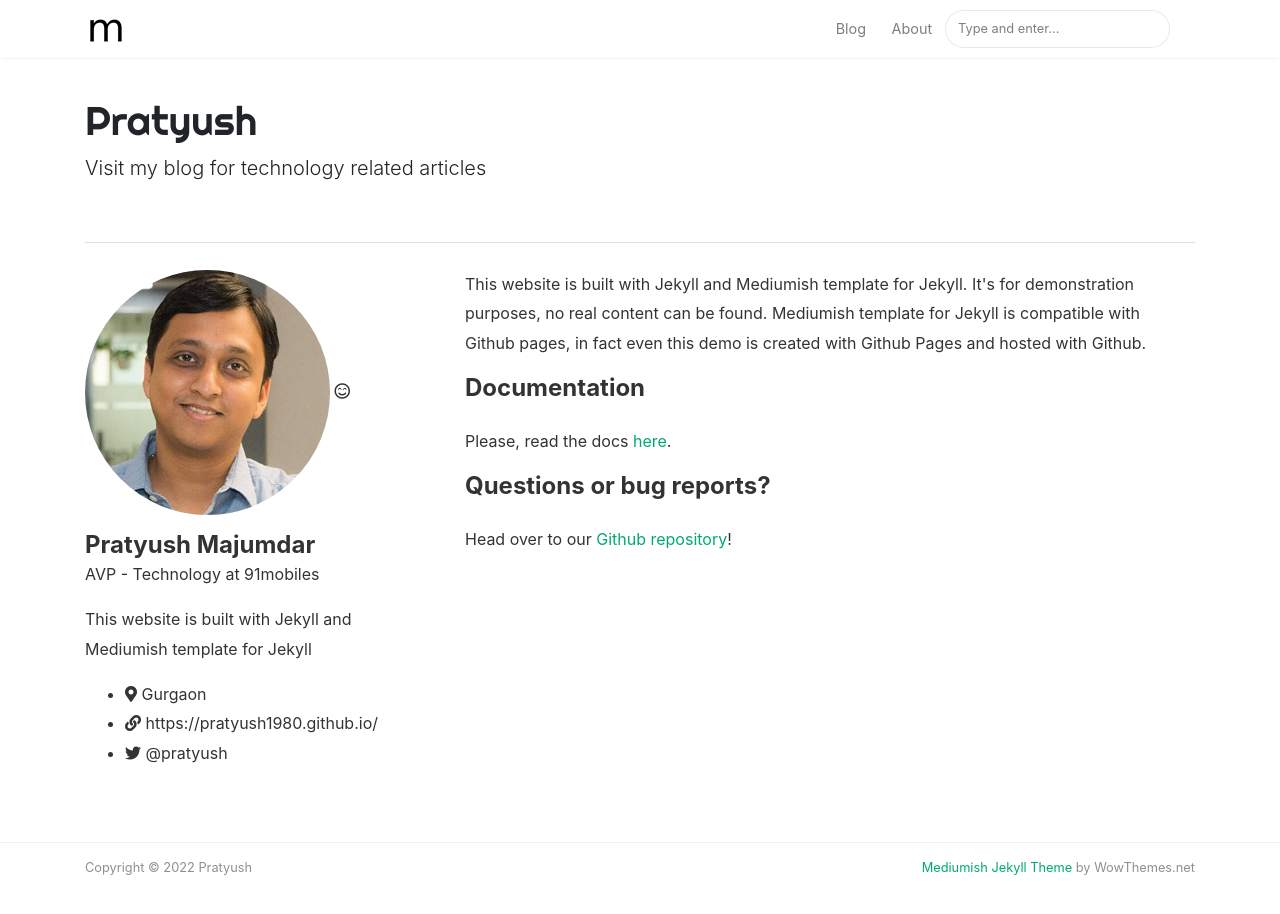
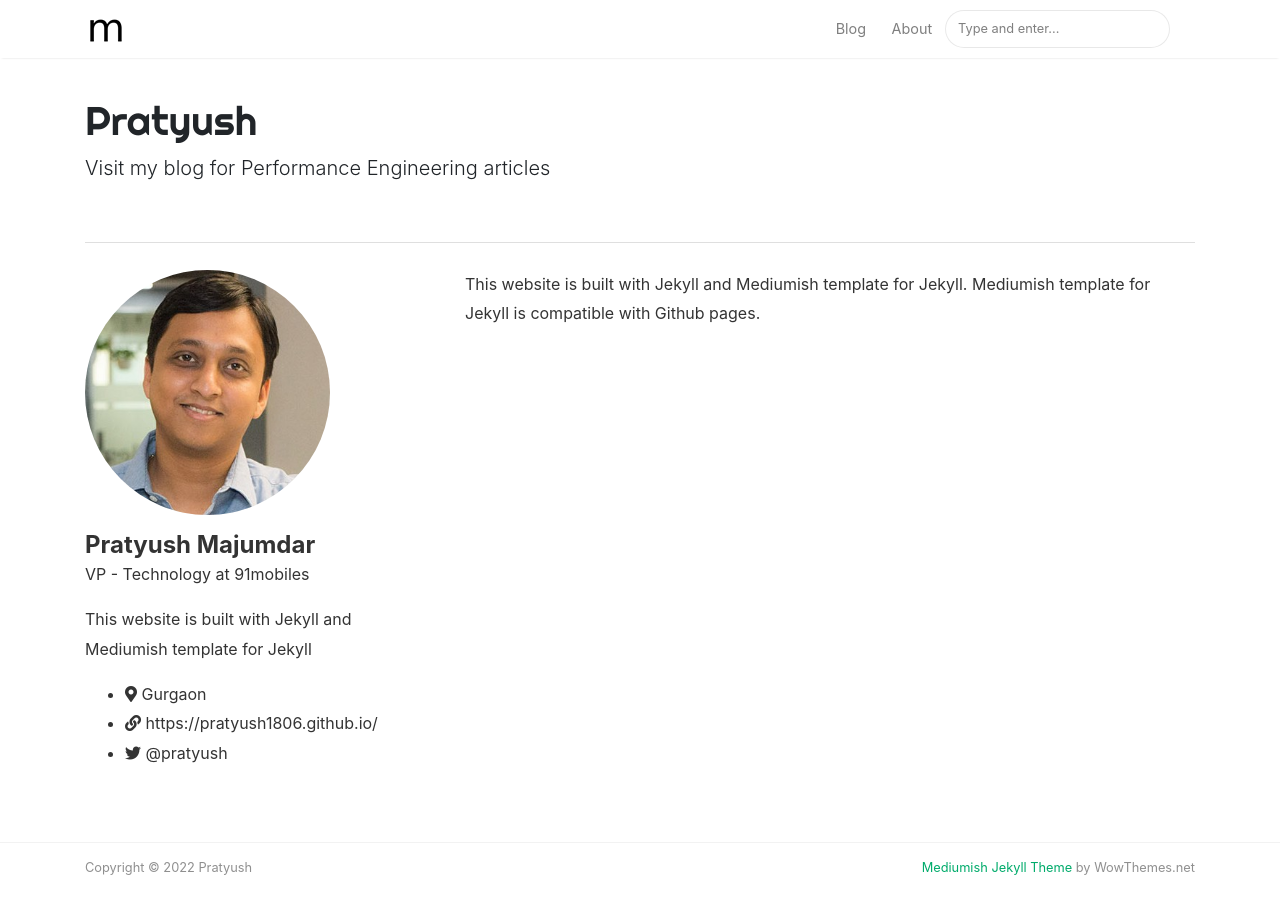
Before and after one commit to pratyush1806/pratyush1806.github.io, a Jekyll site: the page built from _pages/about.md, in a window 1280 px wide and 951 px high. Shown: the top 914 px of the window. Built offline with Jekyll 4.4.1, drawn with Linux system fonts in a browser that asks for light colours; nearby versions of some CDN libraries.

Commit message:
Changed Username and added Disqus

```diff
--- a/_config.yml
+++ b/_config.yml
@@ -1,12 +1,12 @@
 # Site
 name: "Pratyush"
 title: "pratyush"
-description: "Visit my blog for technology related articles"
+description: "Visit my blog for Performance Engineering articles"
 logo: 'assets/images/logo.png'
 favicon: 'assets/images/logo.png'
 baseurl: /
 google_analytics: 'XX-00000000-0'
-disqus: 'demowebsite'
+disqus: 'pratyush1806'
 #mailchimp-list: 'https://wowthemes.us11.list-manage.com/subscribe/post?u=8aeb20a530e124561927d3bd8&amp;id=8c3d2d214b'
 include: ["_pages"]
 permalink: /:title/
@@ -18,7 +18,7 @@ authors:
     display_name: Pratyush Majumdar
     gravatar: 4687f9747f79851480efcea1194cfa19
     email: pratyush.majumdar@gmail.com
-    web: https://pratyush1980.github.io
+    web: https://pratyush1806.github.io
     twitter: https://twitter.com/_pratyush
     description: "You are currently previewing Mediumish demo, a Jekyll template compatible with Github pages."
 
--- a/_pages/about.md
+++ b/_pages/about.md
@@ -10,18 +10,17 @@ comments: false
       <section class="left-section">
          <div class="img-box">
             <img src="{{site.baseurl}}/assets/images/profile.jpg" alt="user-img">
-            <a class="upload-img-btn"><i class="far fa-smile-beam"></i></a>
          </div>
          <div class="u-details mt-3">
             <h4 class="m-0 name">Pratyush Majumdar</h4>
-            <p>AVP - Technology at 91mobiles</p>
+            <p>VP - Technology at 91mobiles</p>
             <p class="about-p">
                This website is built with Jekyll and Mediumish template for Jekyll
             </p>
             <div class="p-details">
                <ul>
                   <li><i class="fas fa-map-marker-alt"></i> <span>Gurgaon</span></li>
-                  <li><i class="fas fa-link"></i> <span>https://pratyush1980.github.io/</span></li>
+                  <li><i class="fas fa-link"></i> <span>https://pratyush1806.github.io/</span></li>
                   <li><i class="fab fa-twitter"></i> <span>@pratyush</span></li>
                </ul>
             </div>
@@ -29,10 +28,6 @@ comments: false
       </section>
    </div>
    <div class="col-md-8 pr-5">
-      <p>This website is built with Jekyll and Mediumish template for Jekyll. It's for demonstration purposes, no real content can be found. Mediumish template for Jekyll is compatible with Github pages, in fact even this demo is created with Github Pages and hosted with Github.</p>
-      <h4>Documentation</h4>
-      <p>Please, read the docs <a href="https://bootstrapstarter.com/bootstrap-templates/template-mediumish-bootstrap-jekyll/">here</a>. </p>
-      <h4>Questions or bug reports?</h4>
-      <p>Head over to our <a href="https://github.com/wowthemesnet/mediumish-theme-jekyll">Github repository</a>! </p>
+      <p>This website is built with Jekyll and Mediumish template for Jekyll. Mediumish template for Jekyll is compatible with Github pages.</p>
    </div>
 </div>
```
Also changed, not shown: _posts/2018-06-12-education.md (+1 -1 lines), _posts/2018-06-12-first-mass-produced.md (+2 -2 lines), _posts/2018-06-12-powerful-things-markdown-editor.md (+2 -2 lines), README.md.
